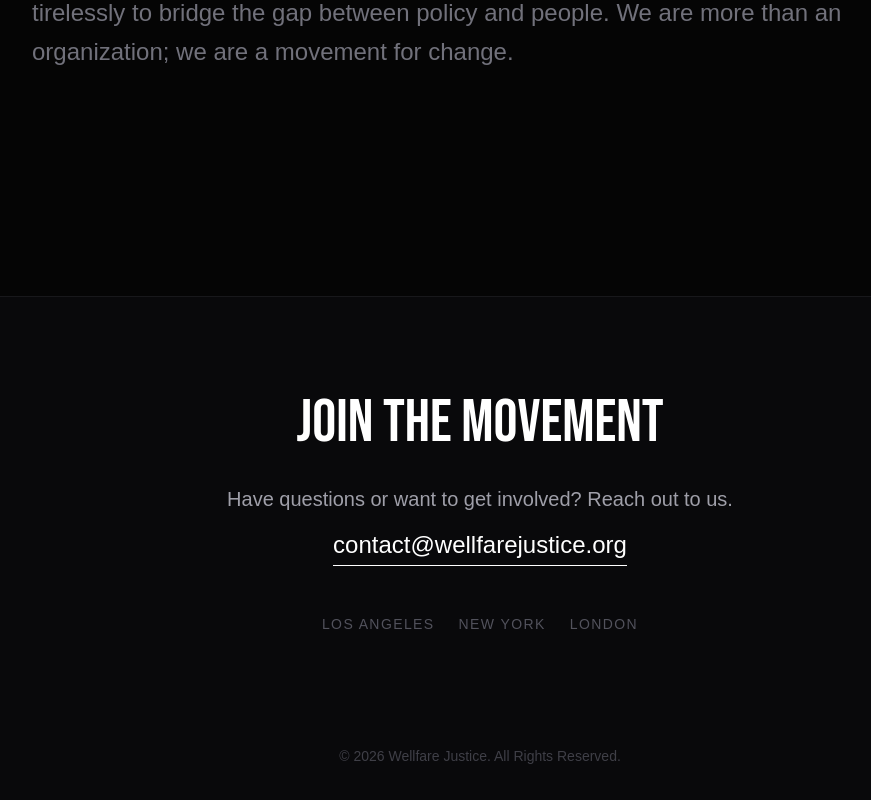
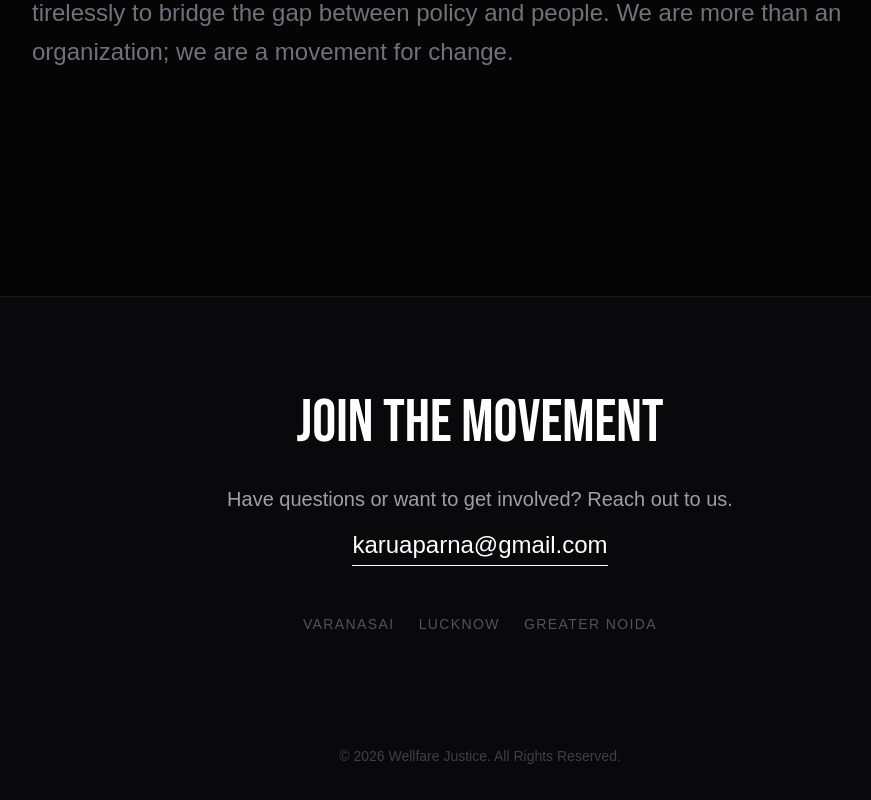
Before and after one commit to prakharDvedi/wellfare-justice, a Next.js app: page / in a window 1280 px wide. Shown: the part 1304-2104 px from the top of the page, without its empty margins (160-1031 px from the left). Built offline with nearby package versions, Linux system fonts and the light colour scheme.

Commit message:
feat: add new `ContactSection` component for contact information and copyright.

```diff
--- a/components/ContactSection.tsx
+++ b/components/ContactSection.tsx
@@ -23,21 +23,21 @@ export default function ContactSection() {
         </p>
 
         <a
-          href="mailto:contact@wellfarejustice.org"
+          href="mailto:karuaparna@gmail.com"
           className="text-white text-2xl hover:text-zinc-300 transition-colors border-b border-white pb-1"
         >
-          contact@wellfarejustice.org
+          karuaparna@gmail.com
         </a>
 
         <div className="flex gap-6 mt-8">
           <span className="text-zinc-600 uppercase tracking-widest text-sm">
-            Los Angeles
+            Varanasai
           </span>
           <span className="text-zinc-600 uppercase tracking-widest text-sm">
-            New York
+            Lucknow
           </span>
           <span className="text-zinc-600 uppercase tracking-widest text-sm">
-            London
+            Greater Noida
           </span>
         </div>
 
```
